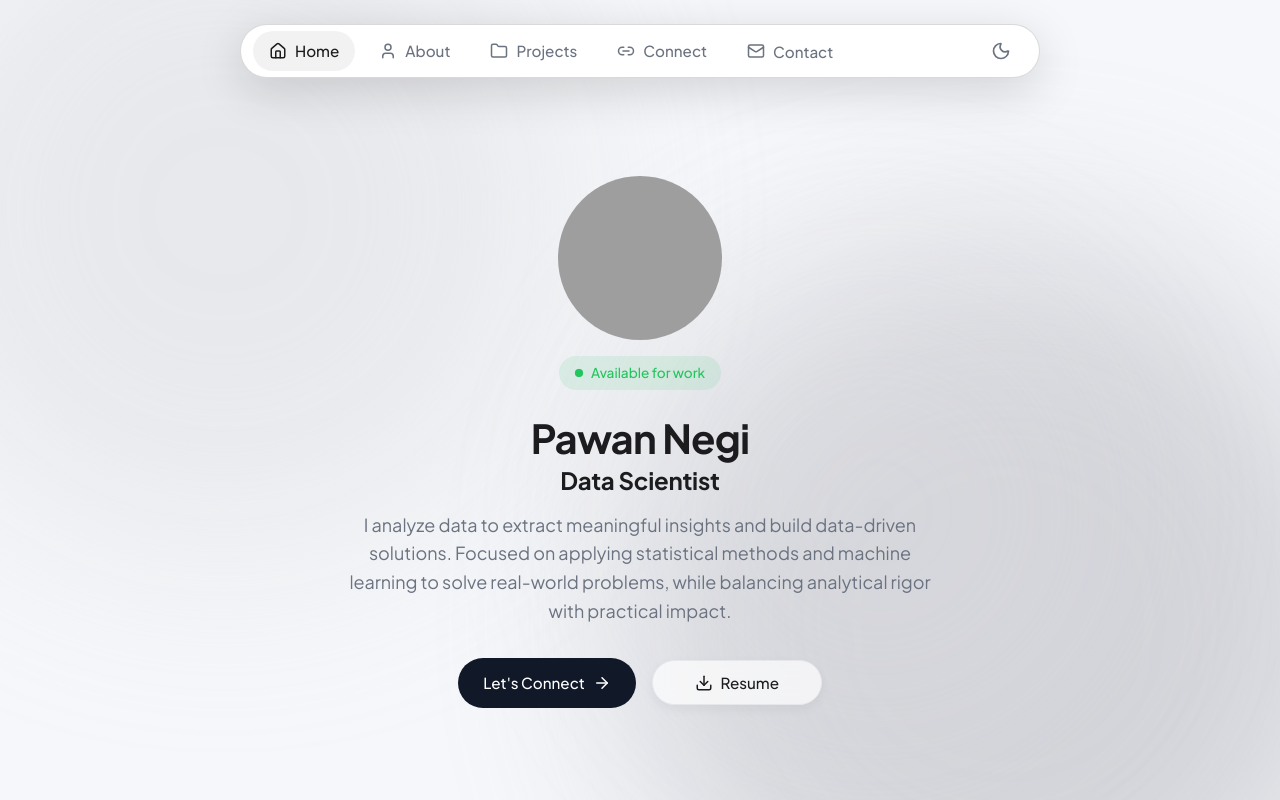
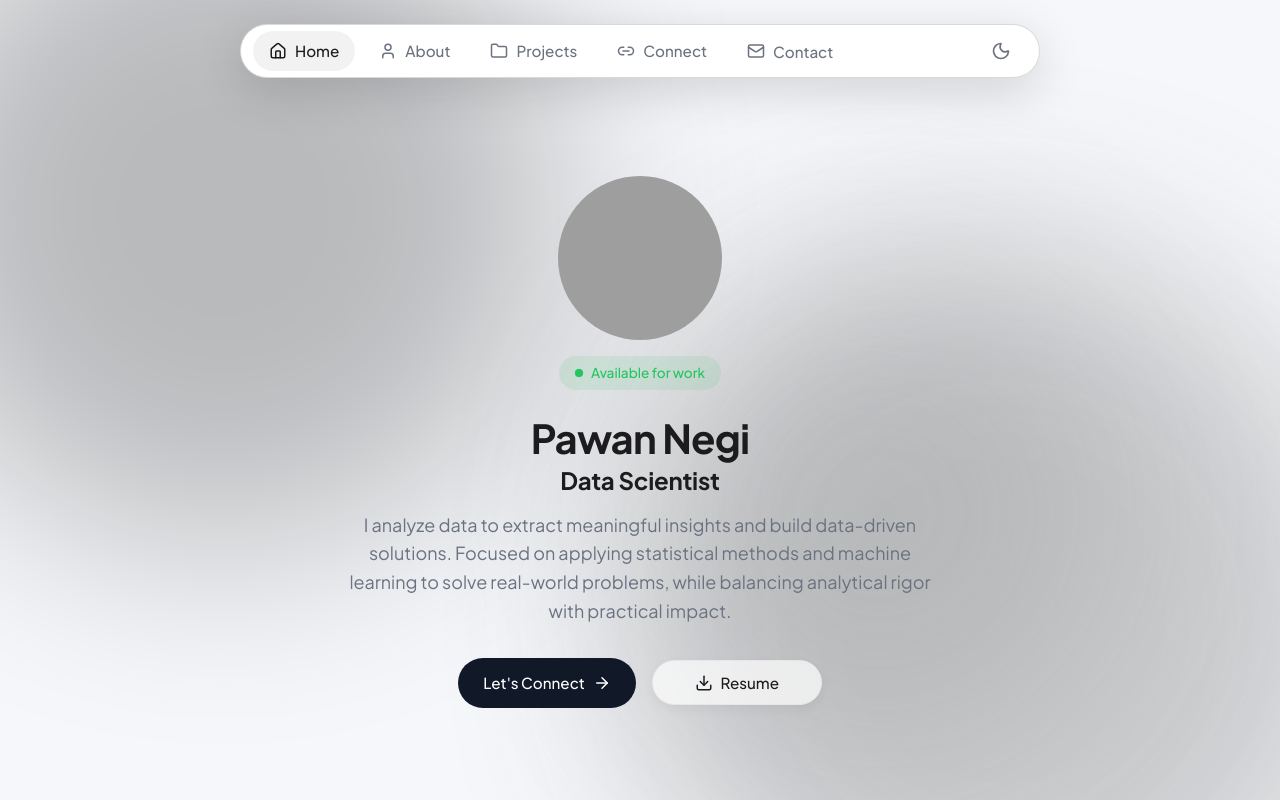
Before and after one commit to pawannegii/MyPortfolio, a React (Vite) app: page / in a window 1280 px wide. Shown: the top 800 px of the page. Built offline with nearby package versions, Linux system fonts and the light colour scheme; grey boxes are pictures that could not be loaded.

Commit message:
Update light mode orbs to minimal black/gray

```diff
--- a/src/index.css
+++ b/src/index.css
@@ -18,9 +18,9 @@
   --border-radius-sm: 12px;
   --border-radius-full: 9999px;
   --transition: all 0.3s cubic-bezier(0.25, 0.8, 0.25, 1);
-  --blob-1: #D4D4D8;
-  --blob-2: #A1A1AA;
-  --blob-3: #E4E4E7;
+  --blob-1: #000000;
+  --blob-2: #4B4B4B;
+  --blob-3: #808080;
 }
 
 [data-theme="dark"] {
@@ -105,7 +105,7 @@
 .blob {
   position: absolute;
   filter: blur(100px);
-  opacity: 0.4;
+  opacity: 0.25;
   border-radius: 50%;
   animation: float 20s infinite ease-in-out alternate;
   will-change: transform;
@@ -139,7 +139,6 @@
   width: 40vw;
   height: 40vw;
   background: var(--blob-3);
-  opacity: 0.2;
   animation-delay: -10s;
 }
 
```
